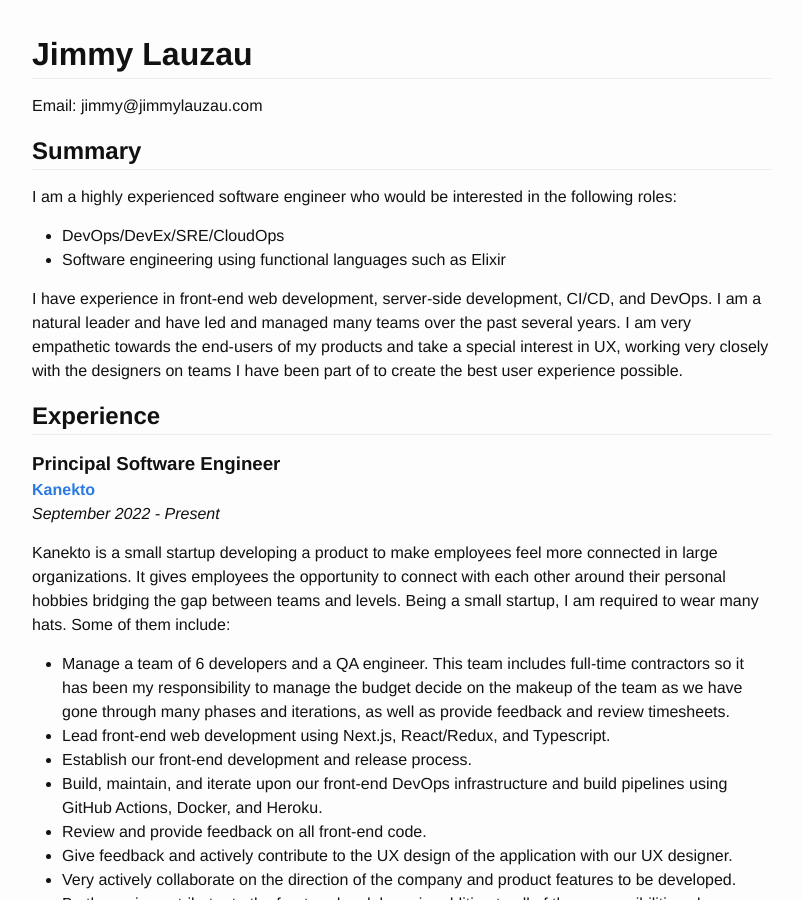
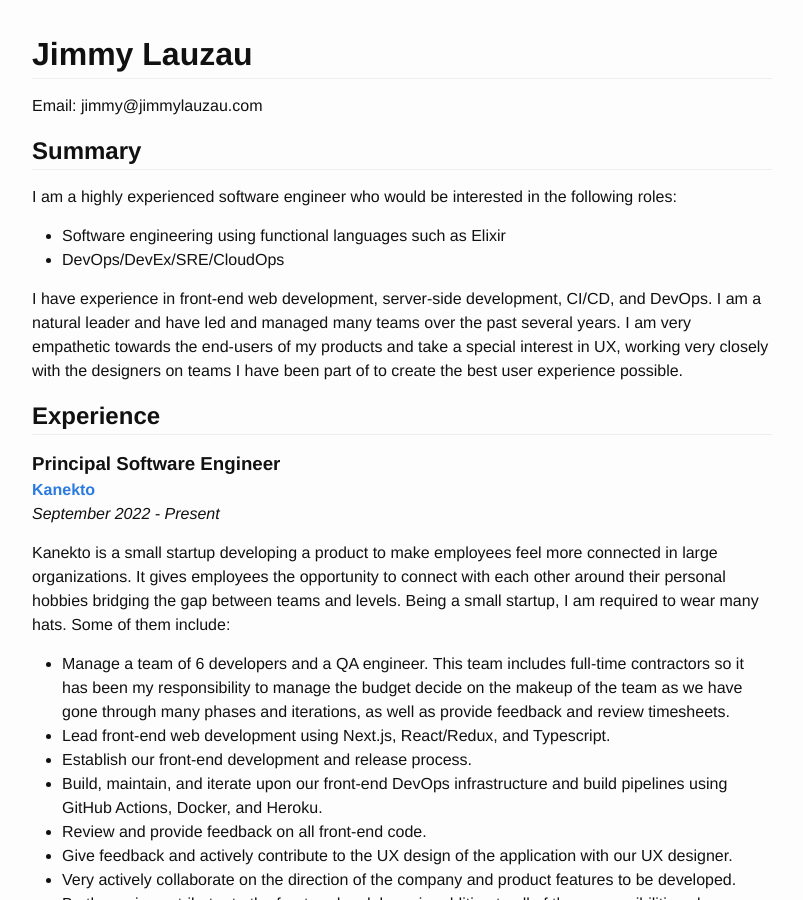
Before and after one commit to jimmay5469/jimmay5469.github.io, a Jekyll site: the page built from resume.md, in a window 1280 px wide and 900 px high. Shown: the whole window, without its empty margins (238-1041 px from the left). Built offline with Jekyll 4.4.1, drawn with Linux system fonts in a browser that asks for light colours.

Commit message:
Reorder goals

```diff
--- a/_includes/resume.md
+++ b/_includes/resume.md
@@ -9,8 +9,8 @@ Summary
 ----------
 
 I am a highly experienced software engineer who would be interested in the following roles:
+- Software engineering using functional languages such as Elixir
 - DevOps/DevEx/SRE/CloudOps
-- Software engineering using functional languages such as Elixir
 
 I have experience in front-end web development, server-side development, CI/CD, and DevOps. I am a natural leader and have led and managed many teams over the past several years. I am very empathetic towards the end-users of my products and take a special interest in UX, working very closely with the designers on teams I have been part of to create the best user experience possible.
 
```
